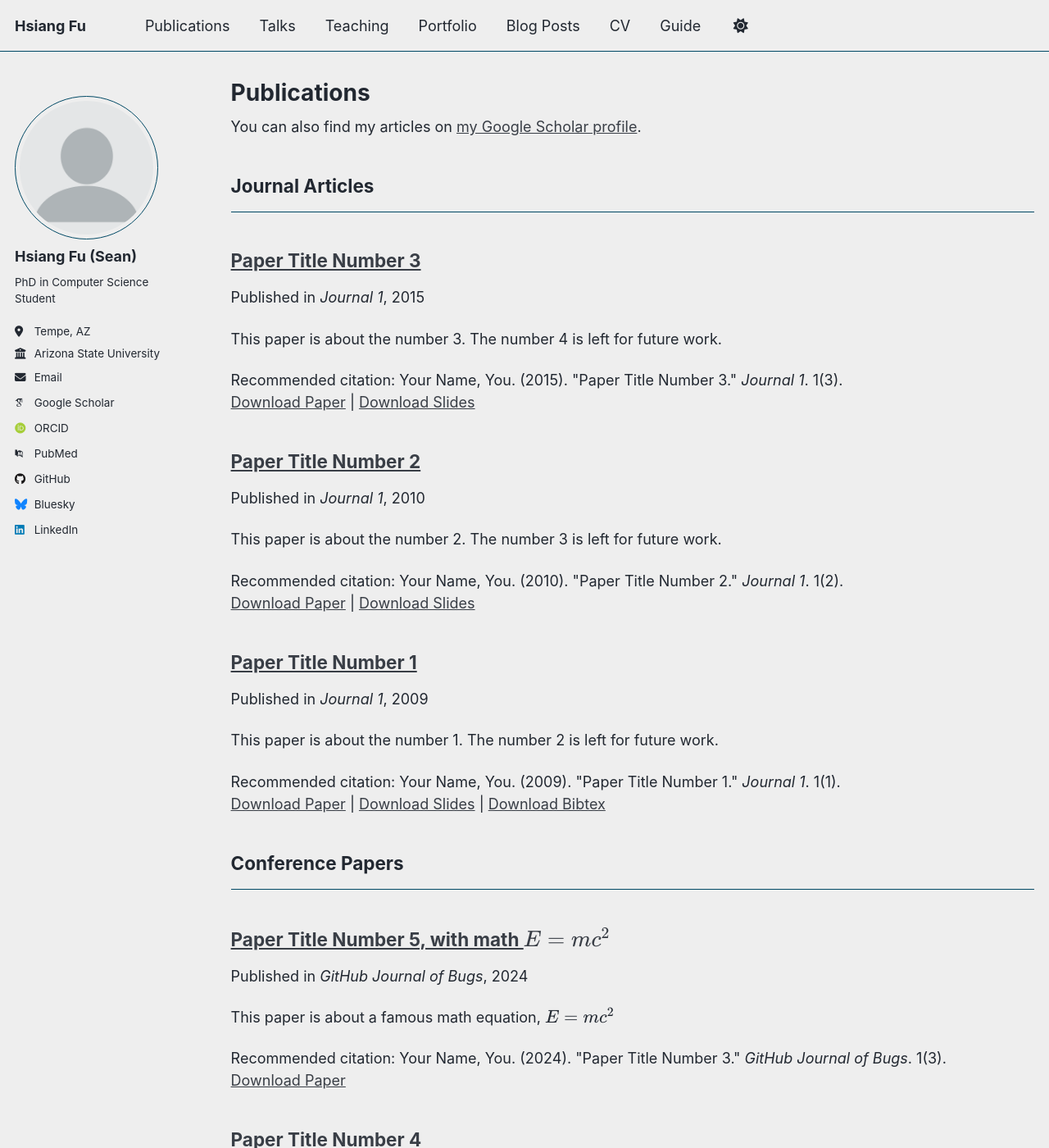
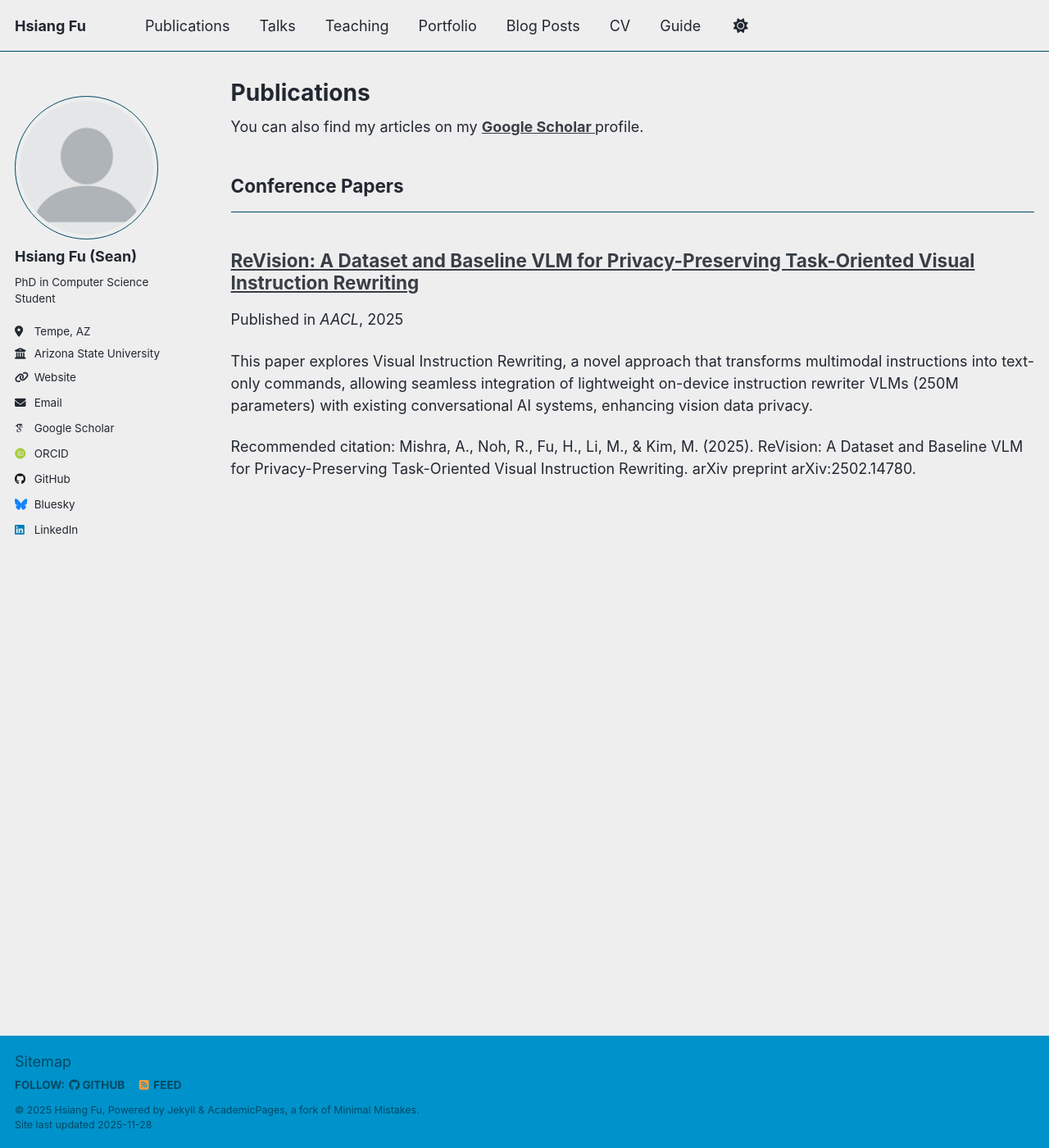
Before and after one commit to hsiang-fu/hsiang-fu.github.io, a Jekyll site: the page built from _pages/publications.html, in a window 1280 px wide and 1400 px high. Shown: the whole window at 82% size. Built offline with Jekyll 4.4.1, drawn with Linux system fonts in a browser that asks for light colours; some web fonts are replaced; a script that is not in the unit is left out; some of the changed text lies outside the part shown.

Commit message:
updated files

```diff
--- a/_config.yml
+++ b/_config.yml
@@ -25,22 +25,22 @@ author:
   # Biographic information
   avatar           : "profile.png"
   name             : "Hsiang Fu (Sean)"
-  pronouns         : # example: "she/her"
+  pronouns         : ""
   bio              : "PhD in Computer Science Student"
   location         : "Tempe, AZ"
   employer         : "Arizona State University"
-  uri              : # URL
+  uri              : "https://hsiang-fu.github.io"
   email            : "hsiangfu@asu.edu"
 
   # Academic websites
   academia         : # URL
   arxiv            : # URL - Update with the correct link to your profile
-  googlescholar    : "https://scholar.google.com/citations?user=PS_CX0AAAAAJ"
+  googlescholar    : "https://scholar.google.com/citations?user=R7oQL2UAAAAJ&hl=en"
   inspire-hep      : # URL
   impactstory      : # URL
-  orcid            : "http://orcid.org/yourorcidurl"
+  orcid            : "https://orcid.org/0009-0007-2334-1704"
   semantic         : # URL
-  pubmed           : "https://www.ncbi.nlm.nih.gov/pubmed/?term=john+snow"
+  pubmed           : # URL
   researchgate     : # URL
   scopus           : # URL
 
@@ -48,7 +48,7 @@ author:
   bitbucket        : # Username - Update with your username on the site
   codepen          : # Username
   dribbble         : # Username
-  github           : "academicpages"
+  github           : "https://github.com/hsiang-fu"
   kaggle           : # Username
   stackoverflow    : # User number or user number and name (i.e., use "1" or "1/jeff-atwood")
 
--- a/_pages/publications.html
+++ b/_pages/publications.html
@@ -6,7 +6,7 @@ author_profile: true
 ---
 
 {% if site.author.googlescholar %}
-  <div class="wordwrap">You can also find my articles on <a href="{{site.author.googlescholar}}">my Google Scholar profile</a>.</div>
+  <div class="wordwrap">You can also find my articles on my <a href="https://scholar.google.com/citations?user=R7oQL2UAAAAJ&hl=en"><strong>Google Scholar </strong></a>profile.</div>
 {% endif %}
 
 {% include base_path %}
--- a/_publications/2009-10-01-paper-title-number-1.md
+++ /dev/null
@@ -1,14 +0,0 @@
----
-title: "Paper Title Number 1"
-collection: publications
-category: manuscripts
-permalink: /publication/2009-10-01-paper-title-number-1
-excerpt: 'This paper is about the number 1. The number 2 is left for future work.'
-date: 2009-10-01
-venue: 'Journal 1'
-slidesurl: 'http://academicpages.github.io/files/slides1.pdf'
-paperurl: 'http://academicpages.github.io/files/paper1.pdf'
-bibtexurl: 'http://academicpages.github.io/files/bibtex1.bib'
-citation: 'Your Name, You. (2009). &quot;Paper Title Number 1.&quot; <i>Journal 1</i>. 1(1).'
----
-The contents above will be part of a list of publications, if the user clicks the link for the publication than the contents of section will be rendered as a full page, allowing you to provide more information about the paper for the reader. When publications are displayed as a single page, the contents of the above "citation" field will automatically be included below this section in a smaller font.
--- a/_publications/2010-10-01-paper-title-number-2.md
+++ /dev/null
@@ -1,14 +0,0 @@
----
-title: "Paper Title Number 2"
-collection: publications
-category: manuscripts
-permalink: /publication/2010-10-01-paper-title-number-2
-excerpt: 'This paper is about the number 2. The number 3 is left for future work.'
-date: 2010-10-01
-venue: 'Journal 1'
-slidesurl: 'http://academicpages.github.io/files/slides2.pdf'
-paperurl: 'http://academicpages.github.io/files/paper2.pdf'
-citation: 'Your Name, You. (2010). &quot;Paper Title Number 2.&quot; <i>Journal 1</i>. 1(2).'
----
-
-The contents above will be part of a list of publications, if the user clicks the link for the publication than the contents of section will be rendered as a full page, allowing you to provide more information about the paper for the reader. When publications are displayed as a single page, the contents of the above "citation" field will automatically be included below this section in a smaller font.
--- a/_publications/2015-10-01-paper-title-number-3.md
+++ /dev/null
@@ -1,14 +0,0 @@
----
-title: "Paper Title Number 3"
-collection: publications
-category: manuscripts
-permalink: /publication/2015-10-01-paper-title-number-3
-excerpt: 'This paper is about the number 3. The number 4 is left for future work.'
-date: 2015-10-01
-venue: 'Journal 1'
-slidesurl: 'http://academicpages.github.io/files/slides3.pdf'
-paperurl: 'http://academicpages.github.io/files/paper3.pdf'
-citation: 'Your Name, You. (2015). &quot;Paper Title Number 3.&quot; <i>Journal 1</i>. 1(3).'
----
-
-The contents above will be part of a list of publications, if the user clicks the link for the publication than the contents of section will be rendered as a full page, allowing you to provide more information about the paper for the reader. When publications are displayed as a single page, the contents of the above "citation" field will automatically be included below this section in a smaller font.
--- /dev/null
+++ b/_publications/2025-02-20-revision.md
@@ -0,0 +1,14 @@
+---
+title: "ReVision: A Dataset and Baseline VLM for Privacy-Preserving Task-Oriented Visual Instruction Rewriting"
+collection: publications
+category: conferences
+permalink: /publication/2025-02-20-revision
+excerpt: 'This paper explores Visual Instruction Rewriting, a novel approach that transforms multimodal instructions into text-only commands, allowing seamless integration of lightweight on-device instruction rewriter VLMs (250M parameters) with existing conversational AI systems, enhancing vision data privacy.'
+date: 2025-02-20
+venue: 'AACL'
+slidesurl: #'http://academicpages.github.io/files/slides1.pdf'
+paperurl: #'http://academicpages.github.io/files/paper1.pdf'
+bibtexurl: #'http://academicpages.github.io/files/bibtex1.bib'
+citation: 'Mishra, A., Noh, R., Fu, H., Li, M., & Kim, M. (2025). ReVision: A Dataset and Baseline VLM for Privacy-Preserving Task-Oriented Visual Instruction Rewriting. arXiv preprint arXiv:2502.14780.'
+---
+The contents above will be part of a list of publications, if the user clicks the link for the publication than the contents of section will be rendered as a full page, allowing you to provide more information about the paper for the reader. When publications are displayed as a single page, the contents of the above "citation" field will automatically be included below this section in a smaller font.
--- a/_publications/2025-06-08-paper-title-number-5.md
+++ /dev/null
@@ -1,13 +0,0 @@
----
-title: "Paper Title Number 5, with math $$E=mc^2$$"
-collection: publications
-category: conferences
-permalink: /publication/2024-02-17-paper-title-number-4
-excerpt: 'This paper is about a famous math equation, $$E=mc^2$$'
-date: 2024-02-17
-venue: 'GitHub Journal of Bugs'
-paperurl: 'http://academicpages.github.io/files/paper3.pdf'
-citation: 'Your Name, You. (2024). &quot;Paper Title Number 3.&quot; <i>GitHub Journal of Bugs</i>. 1(3).'
----
-
-Using [MathJax](https://www.mathjax.org/) in the description is supported - $$E=mc^2$$ - however, the use must be mindful that the default delimiters are `$$...$$` and `\\[...\\]` which differs from the `$...$` that is typically expected.
```
Also changed, not shown: _publications/2024-02-17-paper-title-number-4.md (deleted, +0 -13 lines), 1 other file.
